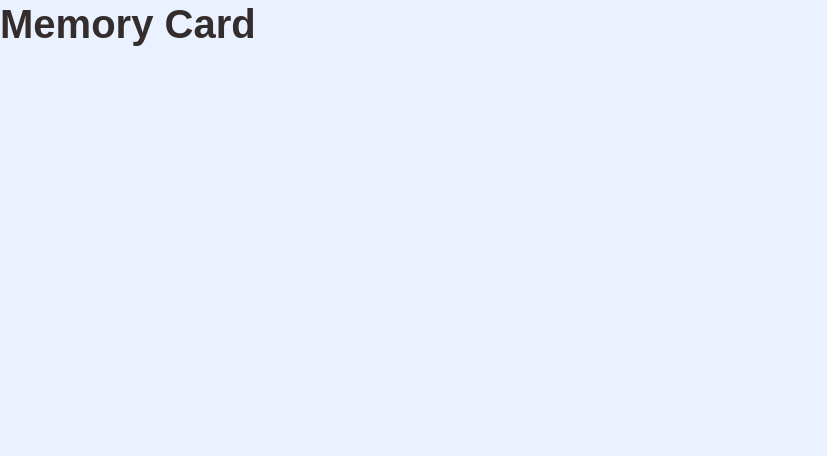
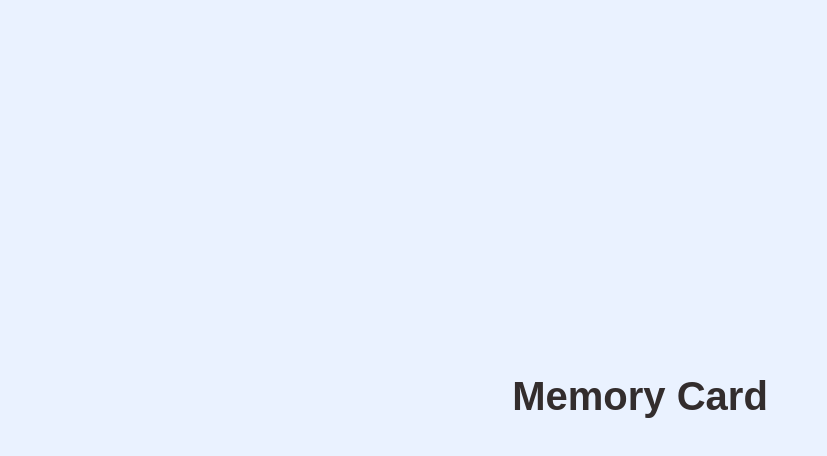
Before and after one commit to catalinbroinas/memory-card, a React (Vite) app: page / in a window 1280 px wide. Shown: the top 456 px of the page, without its empty margins (0-827 px from the left). Built offline with nearby package versions, Linux system fonts and the light colour scheme.

Commit message:
style(layout): add app layout

```diff
--- a/src/scss/layout/_index.scss
+++ b/src/scss/layout/_index.scss
@@ -0,0 +1 @@
+@use 'custom/app';
--- /dev/null
+++ b/src/scss/layout/custom/_app.scss
@@ -0,0 +1,14 @@
+@use '../../base/variables/colors' as *;
+
+// =================================
+//  LAYOUT
+// =================================
+
+.game-container {
+  min-height: 100svh;
+  min-height: 100vh;
+  background-color: $bg-page;
+  display: flex;
+  justify-content: center;
+  align-items: center;
+}
```
Also changed, not shown: 1 other file (tests, documents, lock files or other folders).
